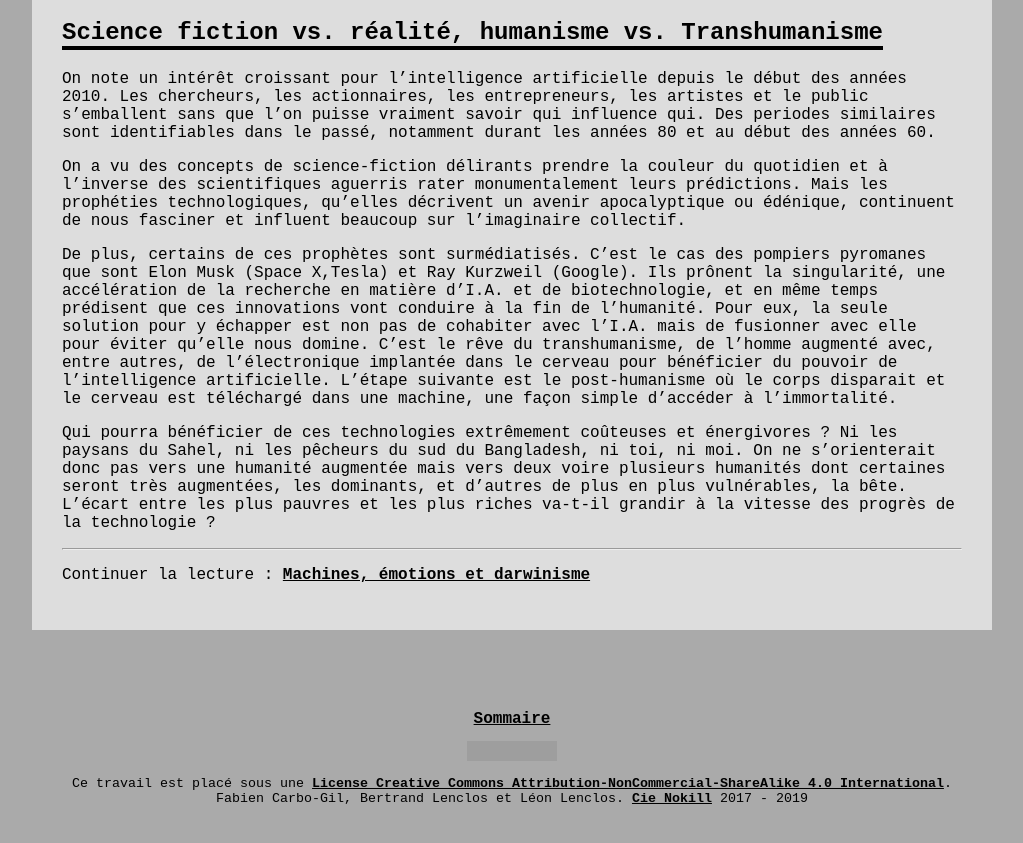
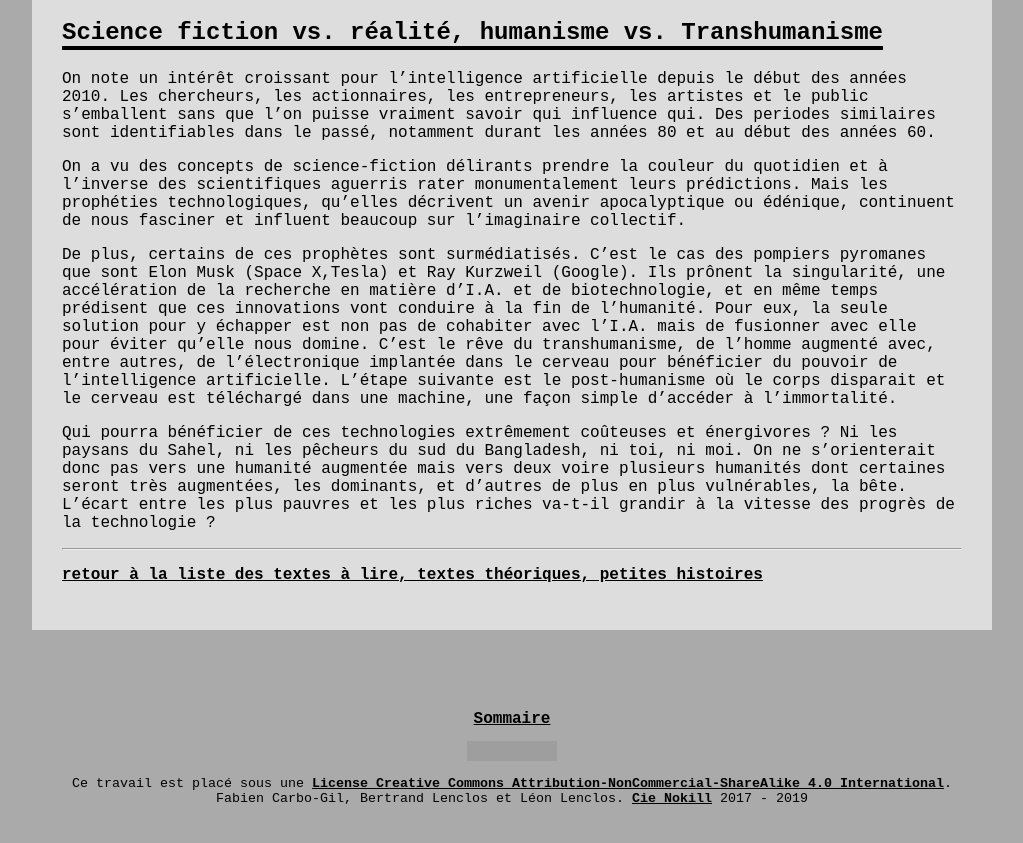
Before and after one commit to LeonLenclos/turing-test, a Jekyll site: the page built from contenu/textes/ethique.md, in a window 1280 px wide and 900 px high, scrolled down 1705 px. Shown: the top 843 px of the window, without its empty margins (128-1151 px from the left). Built offline with Jekyll 4.4.1, drawn with Linux system fonts in a browser that asks for light colours; nearby versions of some CDN libraries; our own code applies the rules of GitHub Pages for plain Markdown files; a script that is not in the unit is left out; the repository's description, which GitHub fills in, is left out; grey boxes are pictures that could not be loaded.

Commit message:
Update ethique.md

```diff
--- a/contenu/textes/ethique.md
+++ b/contenu/textes/ethique.md
@@ -38,6 +38,7 @@ De plus, certains de ces prophètes sont surmédiatisés. C'est le cas des pompi
 
 Qui pourra bénéficier de ces technologies extrêmement coûteuses et énergivores ? Ni les paysans du Sahel, ni les pêcheurs du sud du Bangladesh, ni toi, ni moi. On ne s'orienterait donc pas vers une humanité augmentée mais vers deux voire plusieurs humanités dont certaines seront très augmentées, les dominants, et d'autres de plus en plus vulnérables, la bête. L'écart entre les plus pauvres et les plus riches va-t-il grandir à la vitesse des progrès de la technologie ?
 
+
 ---
 
-Continuer la lecture : [**Machines, émotions et darwinisme**](../textes/machines-emotions-et-darwinisme.md)
+[retour à la liste des textes à lire, textes théoriques, petites histoires](.)
```
